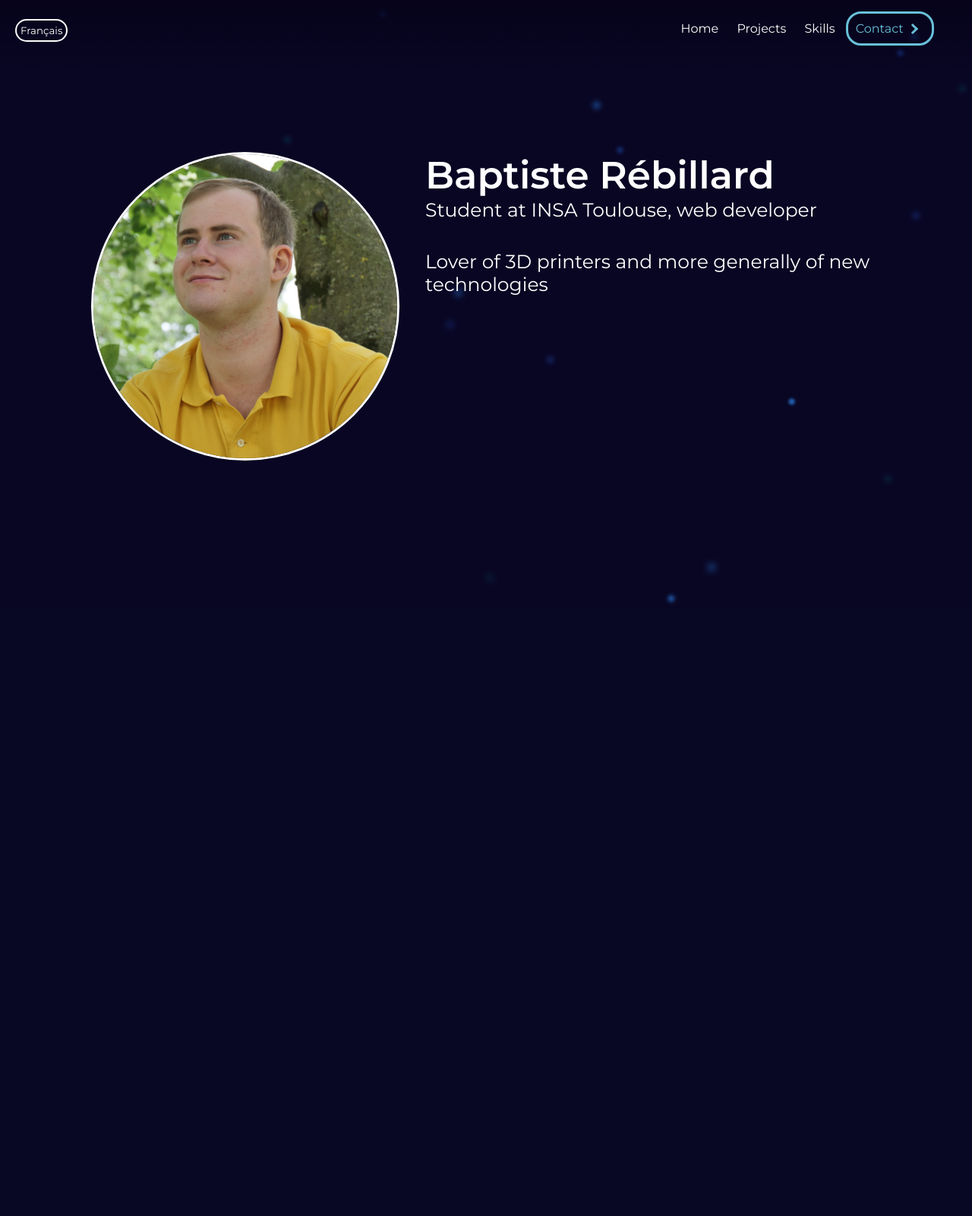
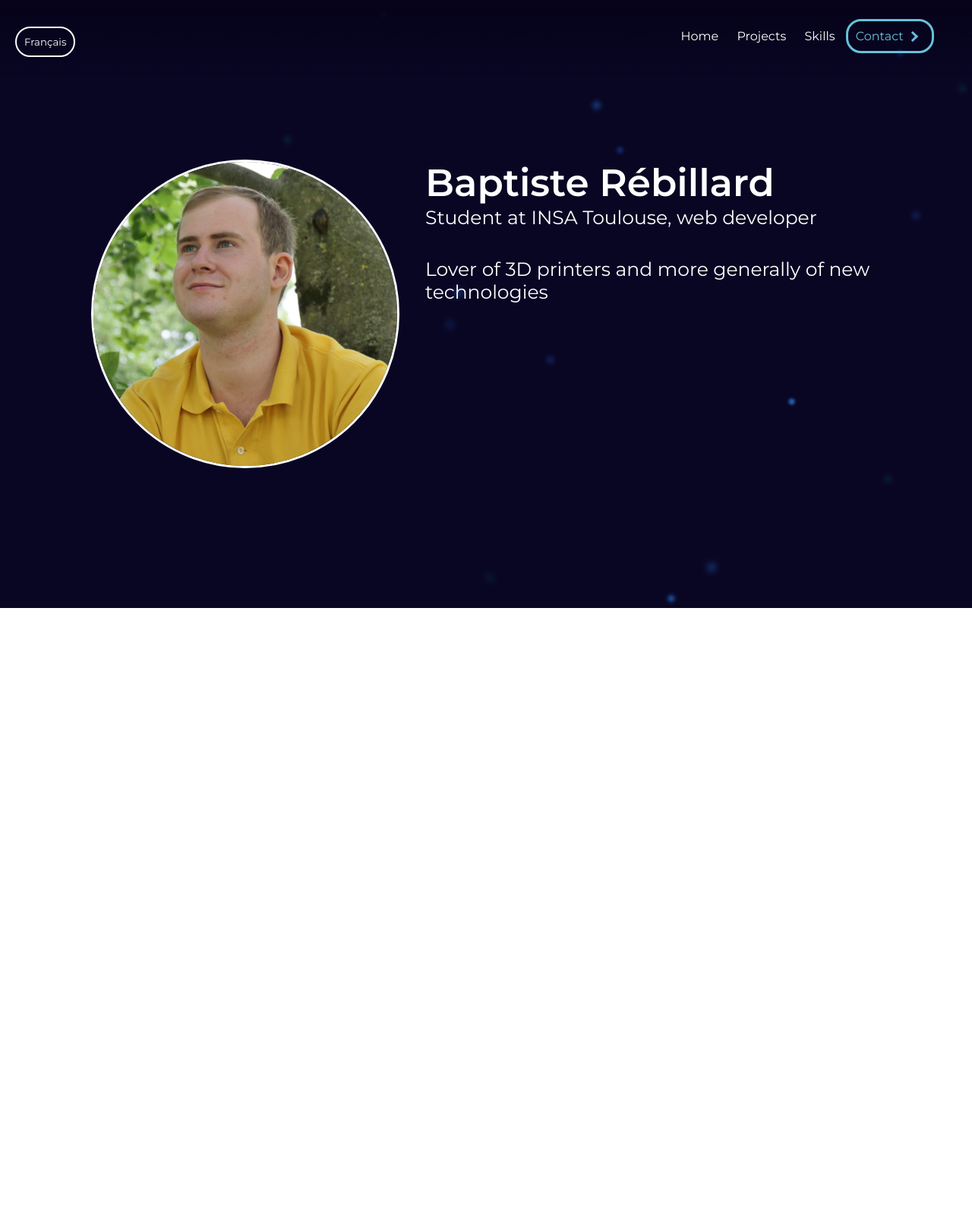
Before and after one commit to baptistereb/portfolio, a PHP site: page / in a window 1280 px wide; the page is wider, and only the part inside the window is pictured. Shown: that part at 76% size. Before the commit the page ends 794 px from the top of that part, so only its background shows below. Run offline with PHP 8.4, Linux system fonts and the light colour scheme; data that the repository does not hold is empty.

Commit message:
essaye de rajouter une section

```diff
--- a/css/index.css
+++ b/css/index.css
@@ -13,7 +13,7 @@ header nav ul form .menubutton {
     border: 2px solid white;
     border-radius: 20px;
     color: white;
-    padding: 5px;
+    padding: 10px;
     transition: 0.3s;
 }
 
@@ -78,7 +78,7 @@ header ul li.button:hover {
 header ul li.contact_button:hover {
     /*border: 1px solid white;
     color: white;*/
-    background-color: rgba(105, 192, 217, 0.1);
+    background-color: rgba(105, 192, 217, 0.2);
     transition: 0.5s ease;
 }
 
@@ -157,7 +157,7 @@ header ul li.contact_button:hover #arrow-right {
 }
 
 .background {
-    position: fixed/*absolute*/;
+    position: sticky; /*fixed*/
     width: 100vw;
     height: 100vh;
     top: 0;
--- /dev/null
+++ b/css/project.css
@@ -0,0 +1,8 @@
+#project {
+	background-color: white;
+	z-index: 2;
+	position: absolute;
+	top: 100vh;
+	height: 100vh;
+	width: 100vw;
+}
--- a/index.php
+++ b/index.php
@@ -105,8 +105,7 @@ if(isset($_POST['language'])) {
 	projet timelpase
 	projet alimentation labo
 	grolth-studio
-	gamer2winner
-	-->
+	gamer2winner-->
 </section>
 <section class="contact" id="skill">
 	test
```
